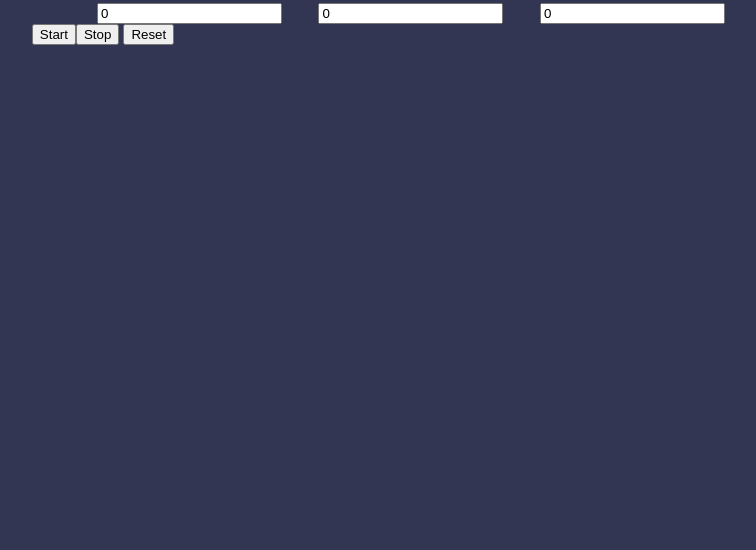
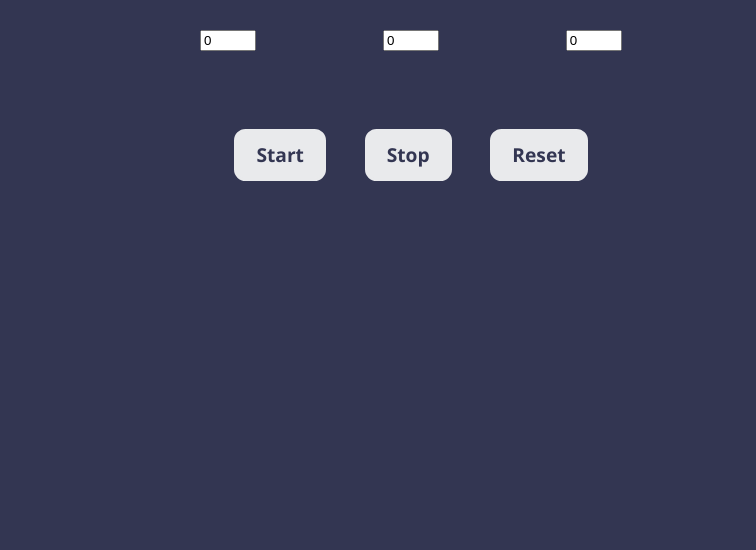
Before and after one commit to 45bodie/minutka-timer, a plain HTML site: page index.html in a window 1280 px wide. Shown: the part 250-800 px from the top of the page, without its empty margins (229-985 px from the left). Drawn offline with nearby package versions, Linux system fonts and the light colour scheme.

Commit message:
Styling changes.

```diff
--- a/minutka.css
+++ b/minutka.css
@@ -44,8 +44,9 @@ body {
     font-weight: bold;
 }
 
-#inputs input {
+input {
     width: 3rem;
+    margin: 2em;
 }
 
 .clock-digits-container {
@@ -53,3 +54,27 @@ body {
     flex-direction: column;
     align-items: center;
 }
+
+button {
+    border: solid 3px #e9eaecff;
+    border-radius: 0.6em;
+    color: #333652;
+    padding: 0.5em 1em;
+    background-color: #e9eaecff;
+    margin: 1em;
+    font-family: 'Open sans', sans-serif;
+    font-size: 1.2em;
+    font-weight: bold;
+}
+
+button:hover {
+    cursor: pointer;
+    background-color: #fad02cff;
+    font-family: 'Open Sans', sans-serif;
+}
+
+#control-pannel {
+    display: flex;
+    justify-content: center;
+    padding: 2em;
+}
```
